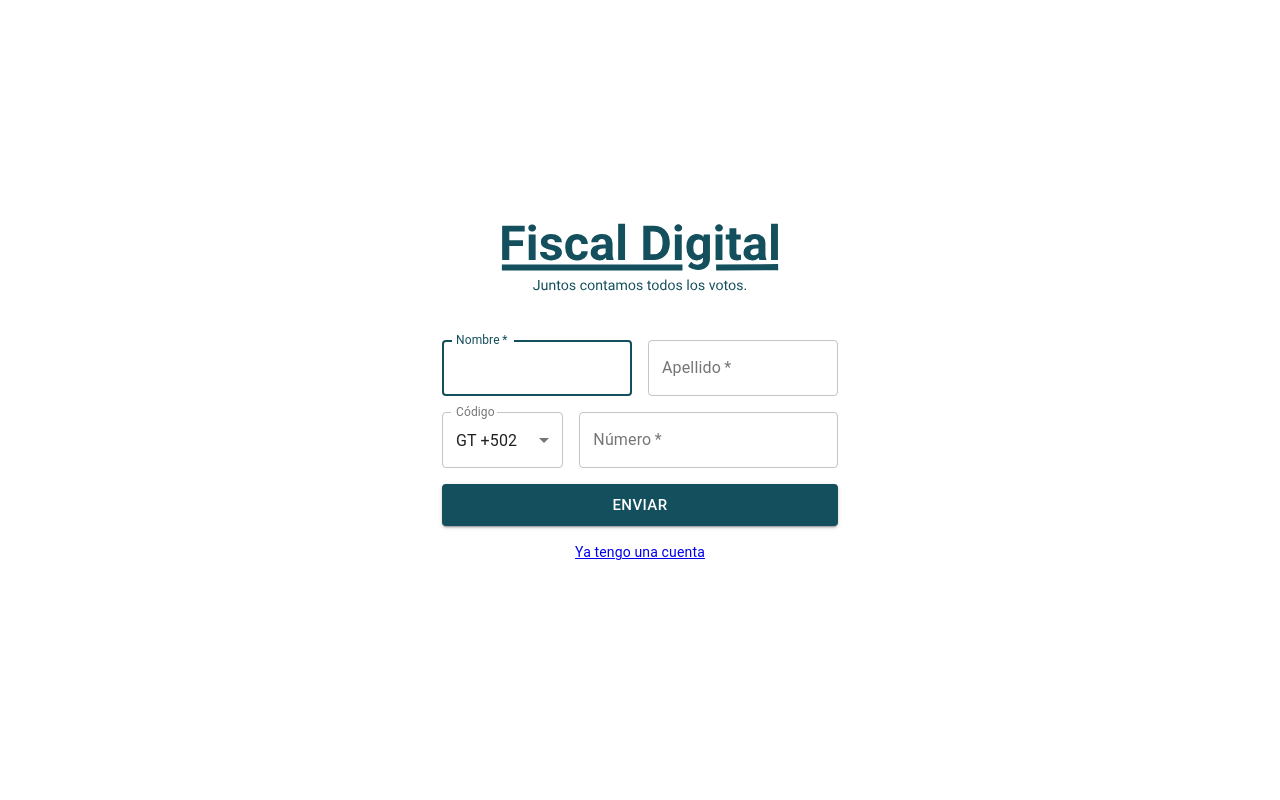
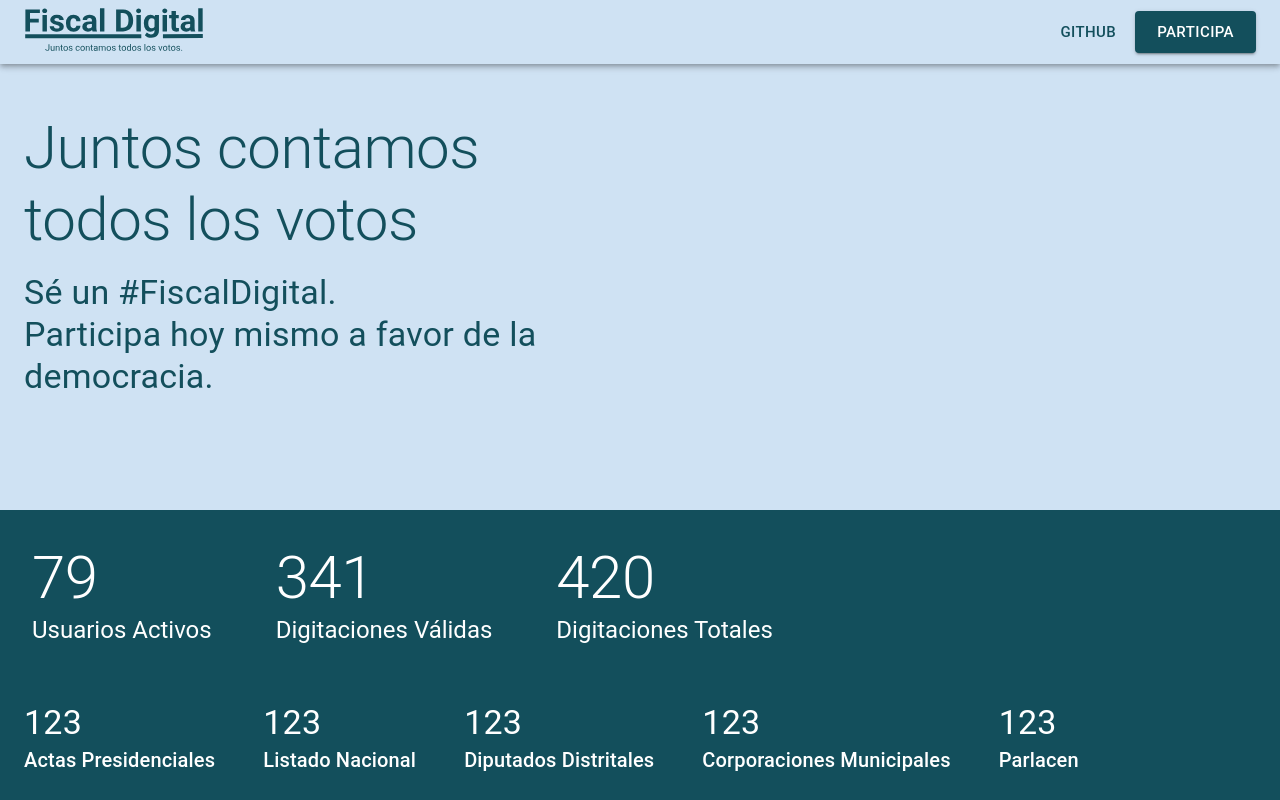
Before and after one commit to fiscales-ceiba-io/fiscaldigital, a React (Create React App) app in the folder web/: page / in a window 1280 px wide. Built offline with nearby package versions, Linux system fonts and the light colour scheme.

Commit message:
Adds home page

```diff
--- a/web/src/App.tsx
+++ b/web/src/App.tsx
@@ -1,10 +1,10 @@
 import React from "react";
 import { BrowserRouter as Router, Route } from "react-router-dom";
-import { Compare, Create, routes, SignIn, Validate } from "./pages";
+import { Compare, Create, Home, routes, SignIn, Validate } from "./pages";
 
 const App: React.FC = () => (
   <Router>
-    <Route path="/" exact component={Create} />
+    <Route path="/" exact component={Home} />
     <Route path={routes.auth.create} component={Create} />
     <Route path={routes.auth.signIn} component={SignIn} />
     <Route path={routes.auth.validate} component={Validate} />
--- a/web/src/pages/Auth/Create.tsx
+++ b/web/src/pages/Auth/Create.tsx
@@ -34,6 +34,33 @@ export const Create = ({ history }: { history: History }) => {
     }
   }, [history]);
 
+  return (
+    <View minHeight="100vh" justifyContent="center" flexDirection="column" display="flex">
+      <Snackbar snackbar={snackbar} onClose={() => setSnackbar(closeSnackbar())} />
+      <Container maxWidth="xs">
+        <AuthLogo />
+        <SignUpForm
+          onSuccess={() => {
+            setSnackbar(closeSnackbar());
+            history.push(routes.auth.validate, {
+              telefono: `${countryCode}${telefono.trim()}`,
+            });
+          }}
+          onError={(error: any) => {
+            setSnackbar(displaySnackbarError(error));
+          }}
+        />
+      </Container>
+    </View>
+  );
+};
+
+export const SignUpForm = ({ onSuccess, onError }: { onSuccess: any; onError: any }) => {
+  const [nombre, setFName] = useState("");
+  const [apellido, setLName] = useState("");
+  const [telefono, setPhoneNumber] = useState("");
+  const [countryCode, setCountryCode] = useState("+502");
+
   const onSubmit = async () => {
     try {
       await axios({
@@ -49,24 +76,17 @@ export const Create = ({ history }: { history: History }) => {
         },
       });
 
-      setSnackbar(closeSnackbar());
-
-      history.push(routes.auth.validate, {
-        telefono: `${countryCode}${telefono.trim()}`,
-      });
+      onSuccess();
     } catch (error) {
       console.log(error);
-      setSnackbar(displaySnackbarError(error));
+      onError(error);
     }
   };
 
   const marginBottom = theme.spacing(1);
 
   return (
-    <View minHeight="100vh" justifyContent="center" flexDirection="column" display="flex">
-      <Snackbar snackbar={snackbar} onClose={() => setSnackbar(closeSnackbar())} />
-      <Container maxWidth="xs">
-        <AuthLogo />
+    <>
       <Grid container spacing={2} style={{ marginBottom }}>
         <Grid item xs={12} sm={6} lg={6}>
           <TextField
@@ -128,7 +148,6 @@ export const Create = ({ history }: { history: History }) => {
           </Link>
         </Grid>
       </Grid>
-      </Container>
-    </View>
+    </>
   );
 };
--- /dev/null
+++ b/web/src/pages/Home.tsx
@@ -0,0 +1,130 @@
+import { Grid } from "@material-ui/core";
+import { History } from "history";
+import React, { useRef } from "react";
+import { Link } from "react-router-dom";
+import { Button, Container, Typography, View } from "../components";
+import { AppBar, Toolbar } from "../components/AppBar";
+import { theme } from "../theme";
+import { routes } from "./routes";
+
+export const Home = ({ history }: { history: History }) => {
+  return (
+    <>
+      <View width="100%" position="absolute">
+        <AppBar
+          position="absolute"
+          color="inherit"
+          style={{ backgroundColor: theme.palette.secondary.main }}
+        >
+          <Toolbar style={{ justifyContent: "space-between" }}>
+            <View>
+              <img
+                src="/svg/logo-fiscal-digital.svg"
+                style={{ width: "180px", height: "auto" }}
+                alt="fiscal digital logo"
+              />
+            </View>
+            <View>
+              <Grid container spacing={1}>
+                <Grid item>
+                  <a href="https://github.com/fiscales-ceiba-io/fiscaldigital/" target="_blank">
+                    <Button variant="text" color="primary" size="large">
+                      GitHub
+                    </Button>
+                  </a>
+                </Grid>
+                <Grid item>
+                  <Link to={routes.auth.create}>
+                    <Button variant="contained" color="primary" size="large">
+                      Participa
+                    </Button>
+                  </Link>
+                </Grid>
+              </Grid>
+            </View>
+          </Toolbar>
+        </AppBar>
+      </View>
+      <View
+        minHeight="100vh"
+        justifyContent="center"
+        flexDirection="column"
+        display="flex"
+        bgcolor="secondary.main"
+      >
+        <Container maxWidth="xl" style={{ marginTop: "auto" }}>
+          <Grid container>
+            <Grid item lg={6}>
+              <Typography variant="h2" color="primary" style={{ marginBottom: theme.spacing(2) }}>
+                Juntos contamos todos los votos
+              </Typography>
+              <Typography variant="h4" color="primary">
+                Sé un #FiscalDigital.
+              </Typography>
+              <Typography variant="h4" color="primary">
+                Participa hoy mismo a favor de la democracia.
+              </Typography>
+            </Grid>
+            <Grid item lg={6} />
+          </Grid>
+        </Container>
+        <View mt="auto" bgcolor="primary.main" color="background.default" id="stats">
+          <Container style={{ padding: 0 }} maxWidth="xl">
+            <Grid container>
+              <Stat size="lg" amount={79} description="Usuarios Activos" />
+              <Stat size="lg" amount={341} description="Digitaciones Válidas" />
+              <Stat size="lg" amount={420} description="Digitaciones Totales" />
+            </Grid>
+          </Container>
+          <Container maxWidth="xl" style={{ padding: 0 }}>
+            <Grid container>
+              <Stat size="sm" amount={123} description="Actas Presidenciales" />
+              <Stat size="sm" amount={123} description="Listado Nacional" />
+              <Stat size="sm" amount={123} description="Diputados Distritales" />
+              <Stat size="sm" amount={123} description="Corporaciones Municipales" />
+              <Stat size="sm" amount={123} description="Parlacen" />
+            </Grid>
+          </Container>
+        </View>
+      </View>
+    </>
+  );
+};
+
+const Stat = ({
+  amount,
+  description,
+  size,
+}: {
+  amount: number;
+  description: string;
+  size: "sm" | "lg";
+}) => {
+  const wrapper = useRef(null);
+
+  const handleOnMouseOver = () => {
+    (wrapper.current as HTMLElement).style.backgroundColor = theme.palette.primary.light;
+  };
+
+  const handleOnMouseLeave = () => {
+    (wrapper.current as HTMLElement).style.backgroundColor = theme.palette.primary.main;
+  };
+
+  return (
+    <Grid item xs={12} lg="auto">
+      <div
+        ref={wrapper}
+        onMouseOver={handleOnMouseOver}
+        onMouseLeave={handleOnMouseLeave}
+        style={{ padding: size === "sm" ? theme.spacing(3) : theme.spacing(4) }}
+      >
+        <Typography variant={size === "sm" ? "h4" : "h2"} className="text">
+          {amount}
+        </Typography>
+        <Typography variant={size === "sm" ? "h6" : "h5"} className="text">
+          {description}
+        </Typography>
+      </div>
+    </Grid>
+  );
+};
--- a/web/src/pages/index.ts
+++ b/web/src/pages/index.ts
@@ -2,4 +2,5 @@ export * from "./Audit/Compare";
 export * from "./Auth/Create";
 export * from "./Auth/SignIn";
 export * from "./Auth/Validate";
+export * from "./Home";
 export * from "./routes";
--- a/web/src/pages/routes.ts
+++ b/web/src/pages/routes.ts
@@ -11,4 +11,5 @@ export const routes = {
   audit: {
     compare: "/audit/compare",
   },
+  home: "/",
 };
--- a/web/src/theme/index.ts
+++ b/web/src/theme/index.ts
@@ -13,7 +13,7 @@ export const theme = createMuiTheme({
       main: "#134f5c",
     },
     secondary: {
-      light: "fefefe",
+      light: "#fefefe",
       main: "#cfe2f3",
     },
   },
```
Lines whose indentation alone changed are shown as unchanged.
